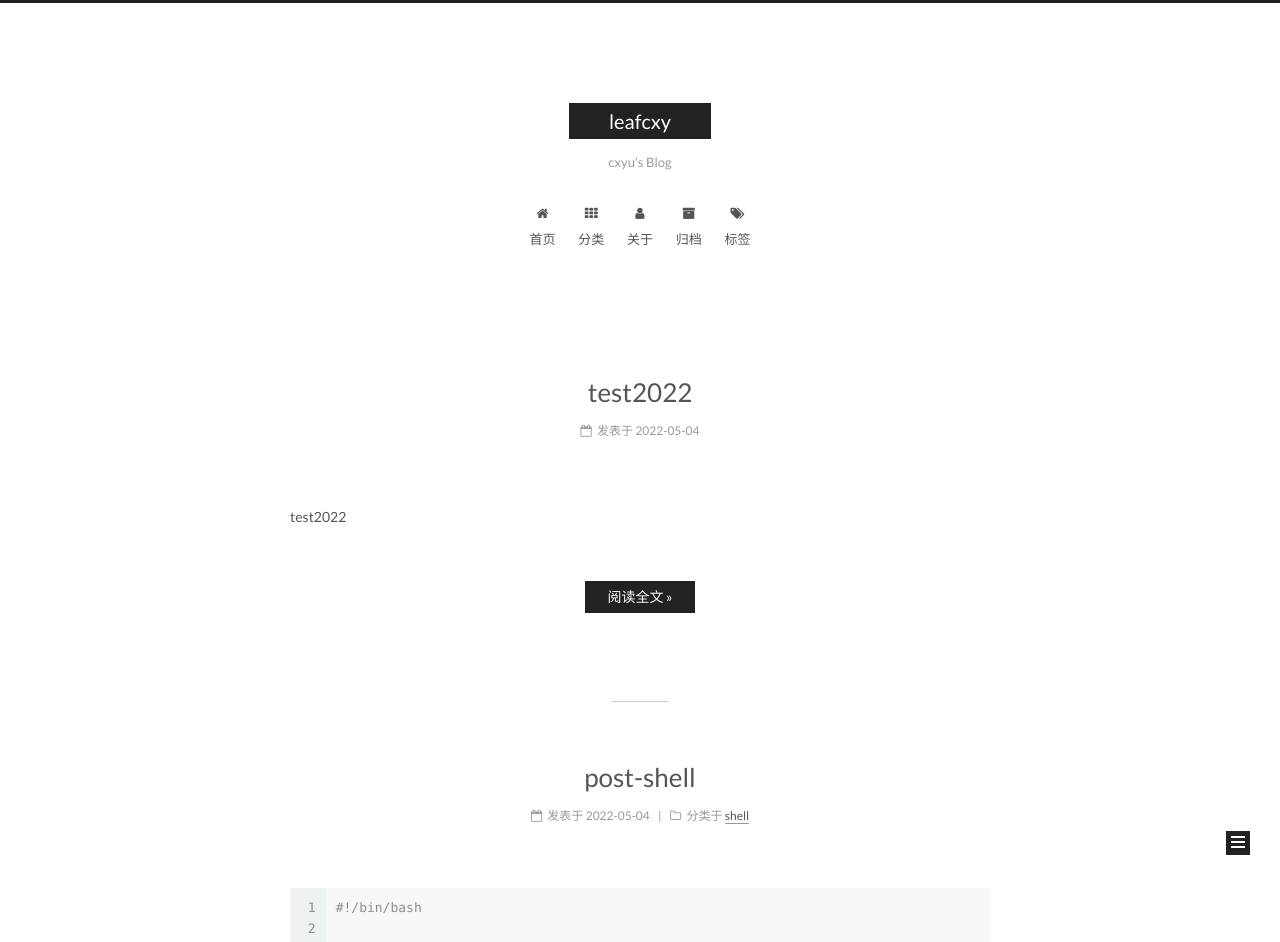
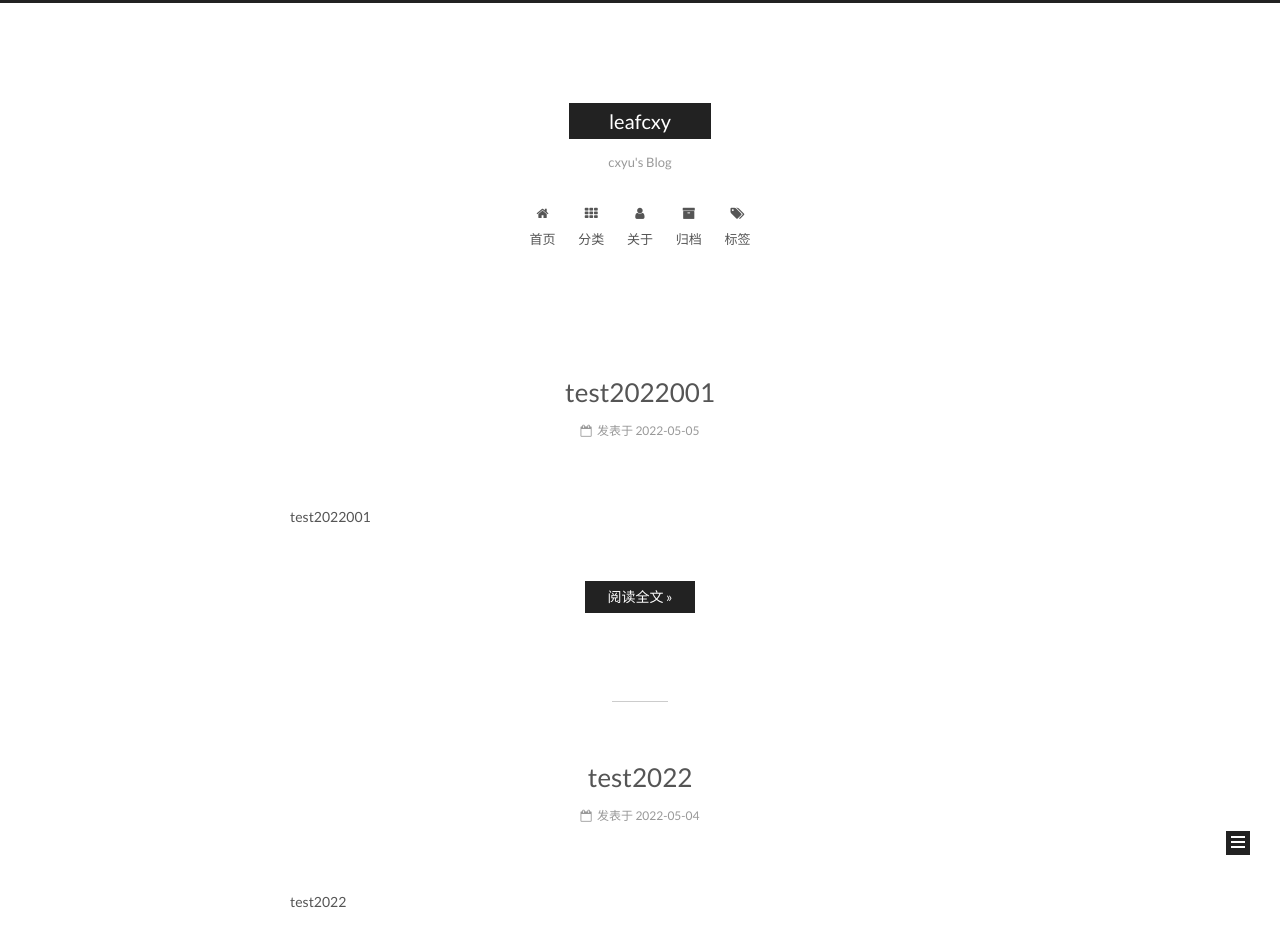
Before and after one commit to leafcxy/leafcxy.github.io, a Jekyll site: the page built from index.html, in a window 1280 px wide. Shown: the top 942 px of the page. Built offline with Jekyll 4.4.1, drawn with Linux system fonts in a browser that asks for light colours; the list of posts is cut into pages by our own code; comment, search, counter and statistics services are not loaded.

```diff
--- a/_config.yml
+++ b/_config.yml
@@ -738,3 +738,6 @@ images: assets/images
 
 # Theme version
 version: 5.1.1
+
+# timezone
+timezone: Asia/Shanghai
--- /dev/null
+++ b/_posts/2022-05-05-test2022001.md
@@ -0,0 +1,7 @@
+---
+title: test2022001
+date: 2022-05-05 13:19:56
+categories:
+---
+
+test2022001
```
Also changed, not shown: 1 other file.
